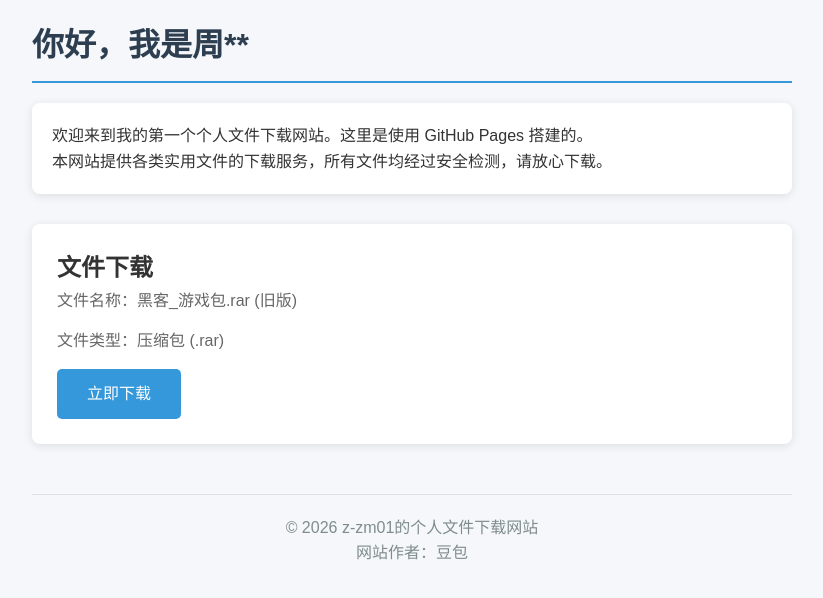
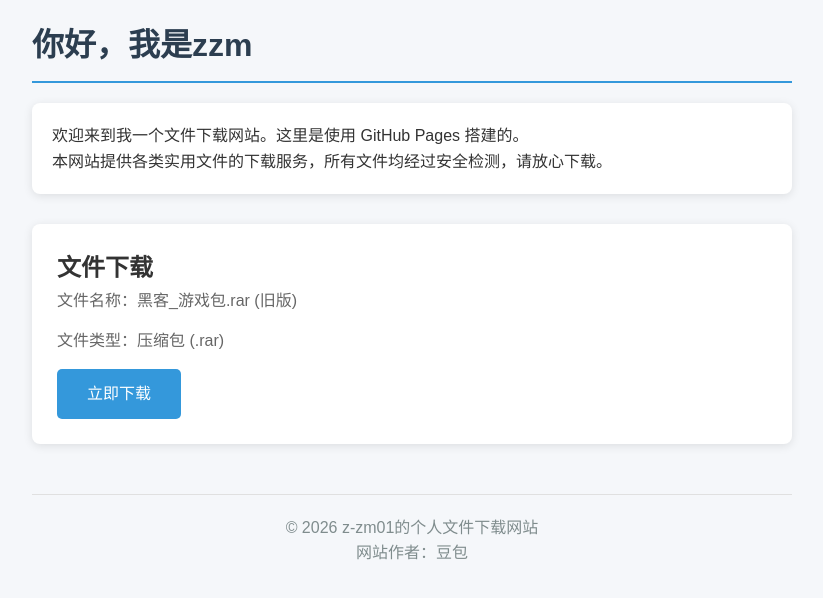
Before and after one commit to z-zm01/z-zm01.github.io, a plain HTML site: page index.html in a window 1280 px wide. Shown: the whole page, without its empty margins (228-1051 px from the left). Drawn offline with Linux system fonts and the light colour scheme.

Commit message:
Update index.html

```diff
--- a/index.html
+++ b/index.html
@@ -95,10 +95,10 @@
     </style>
 </head>
 <body>
-    <h1>你好，我是周**</h1>
+    <h1>你好，我是zzm</h1>
 
     <div class="intro">
-        <p>欢迎来到我的第一个个人文件下载网站。这里是使用 GitHub Pages 搭建的。</p>
+        <p>欢迎来到我一个文件下载网站。这里是使用 GitHub Pages 搭建的。</p>
         <p>本网站提供各类实用文件的下载服务，所有文件均经过安全检测，请放心下载。</p>
     </div>
 
```
